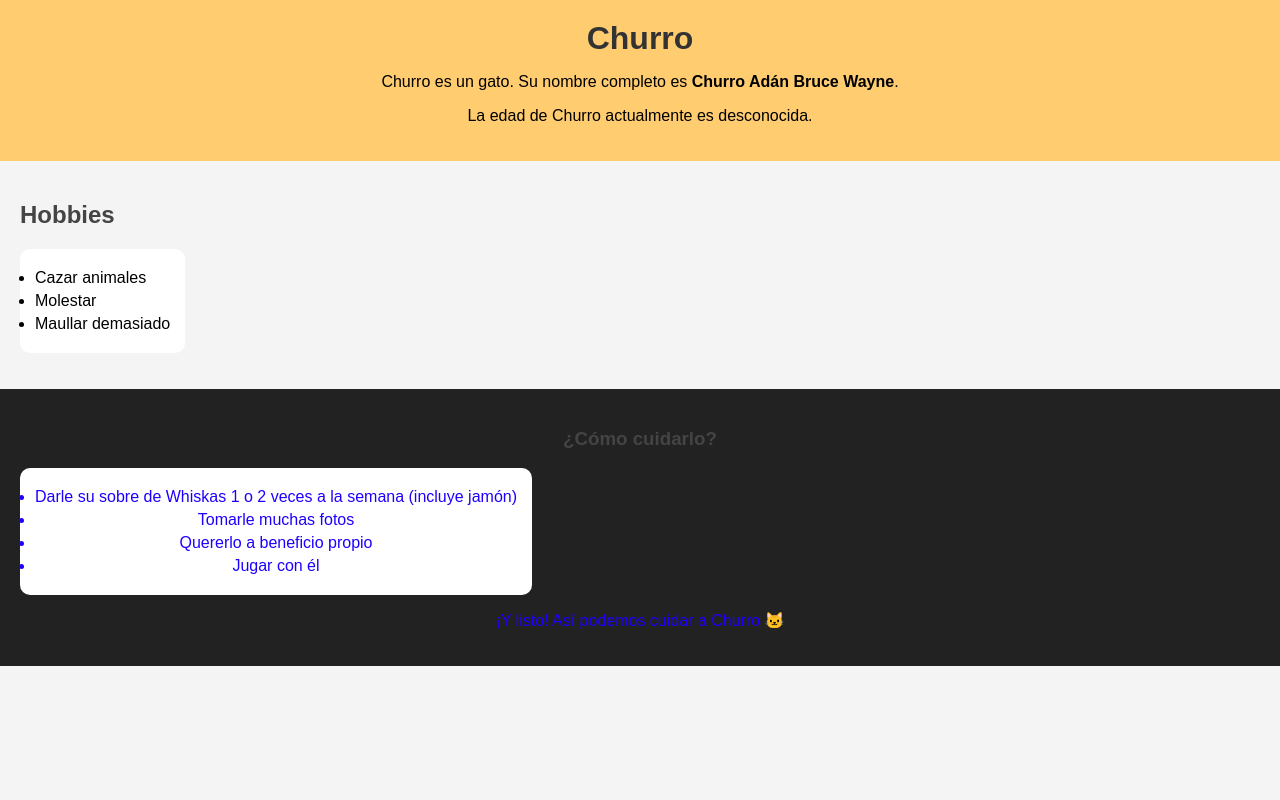
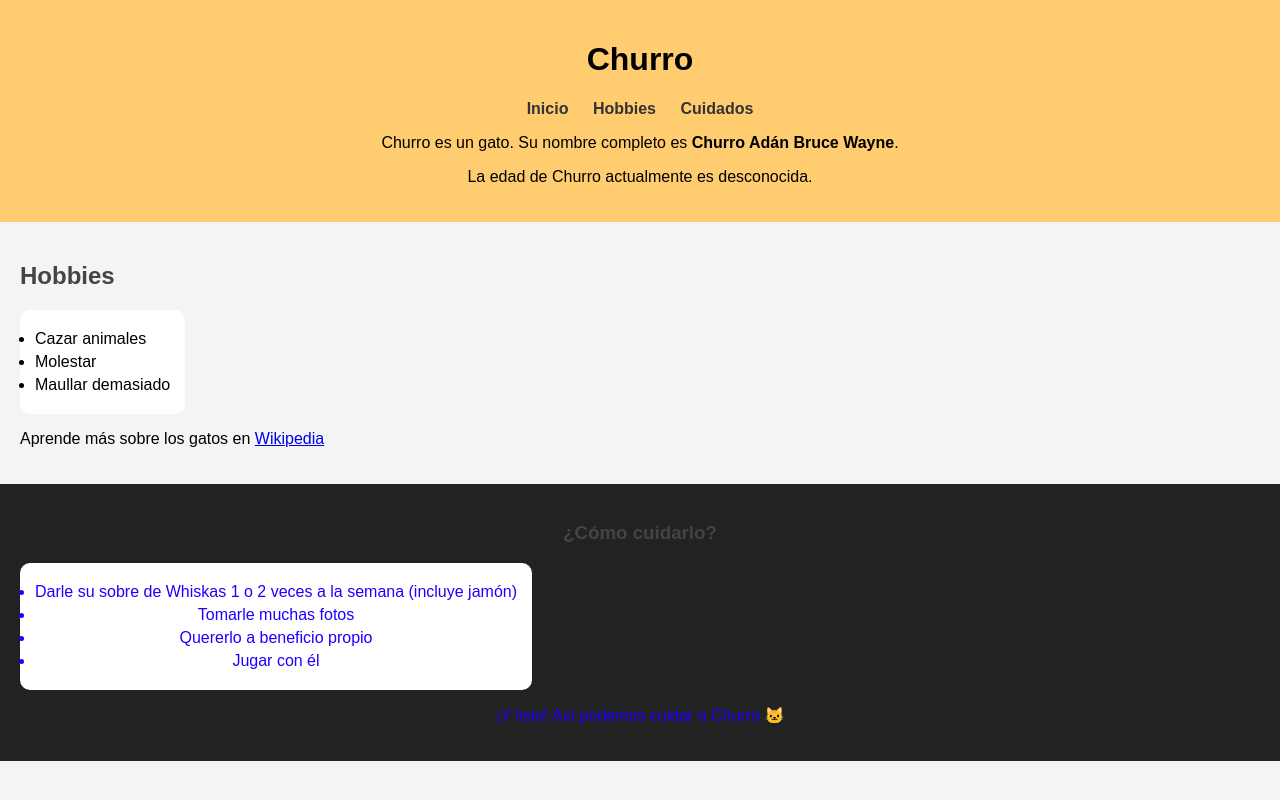
Before and after one commit to e0393898-jpg/mi-pagina, a plain HTML site: page index.html in a window 1280 px wide. Drawn offline with Linux system fonts and the light colour scheme.

Commit message:
Add files via upload

```diff
--- a/index.html
+++ b/index.html
@@ -4,6 +4,7 @@
     <meta charset="UTF-8">
     <meta name="viewport" content="width=device-width, initial-scale=1.0">
     <title>Churro Cat</title>
+
     <style>
         body {
             font-family: Arial, Helvetica, sans-serif;
@@ -18,9 +19,15 @@
             padding: 20px;
         }
 
-    header h1 {
-        margin: 0;
+        nav a {
+            margin: 0 10px;
+            text-decoration: none;
             color: #333;
+            font-weight: bold;
+        }
+
+        nav a:hover {
+            color: #ff6600;
         }
 
         main {
@@ -49,28 +56,39 @@
             text-align: center;
         }
     </style>
+</head>
 
-</head>
 <body>
 
-    <header>
+    <header id="inicio">
         <h1>Churro</h1>
+        <nav>
+            <a href="#inicio">Inicio</a>
+            <a href="#hobbies">Hobbies</a>
+            <a href="#cuidados">Cuidados</a>
+        </nav>
+
         <p>Churro es un gato. Su nombre completo es <strong>Churro Adán Bruce Wayne</strong>.</p>
         <p>La edad de Churro actualmente es desconocida.</p>
     </header>
-
     <main>
         <section>
-            <h2>Hobbies</h2>
+            <h2 id="hobbies">Hobbies</h2>
             <ul>
                 <li>Cazar animales</li>
                 <li>Molestar</li>
                 <li>Maullar demasiado</li>
             </ul>
+
+            <p>
+                Aprende más sobre los gatos en
+                <a href="https://es.wikipedia.org/wiki/Gato" target="_blank">
+                    Wikipedia
+                </a>
+            </p>
         </section>
     </main>
-
-    <footer>
+    <footer id="cuidados">
         <h3>¿Cómo cuidarlo?</h3>
         <ul>
             <li>Darle su sobre de Whiskas 1 o 2 veces a la semana (incluye jamón)</li>
```
Lines whose indentation alone changed are shown as unchanged.
